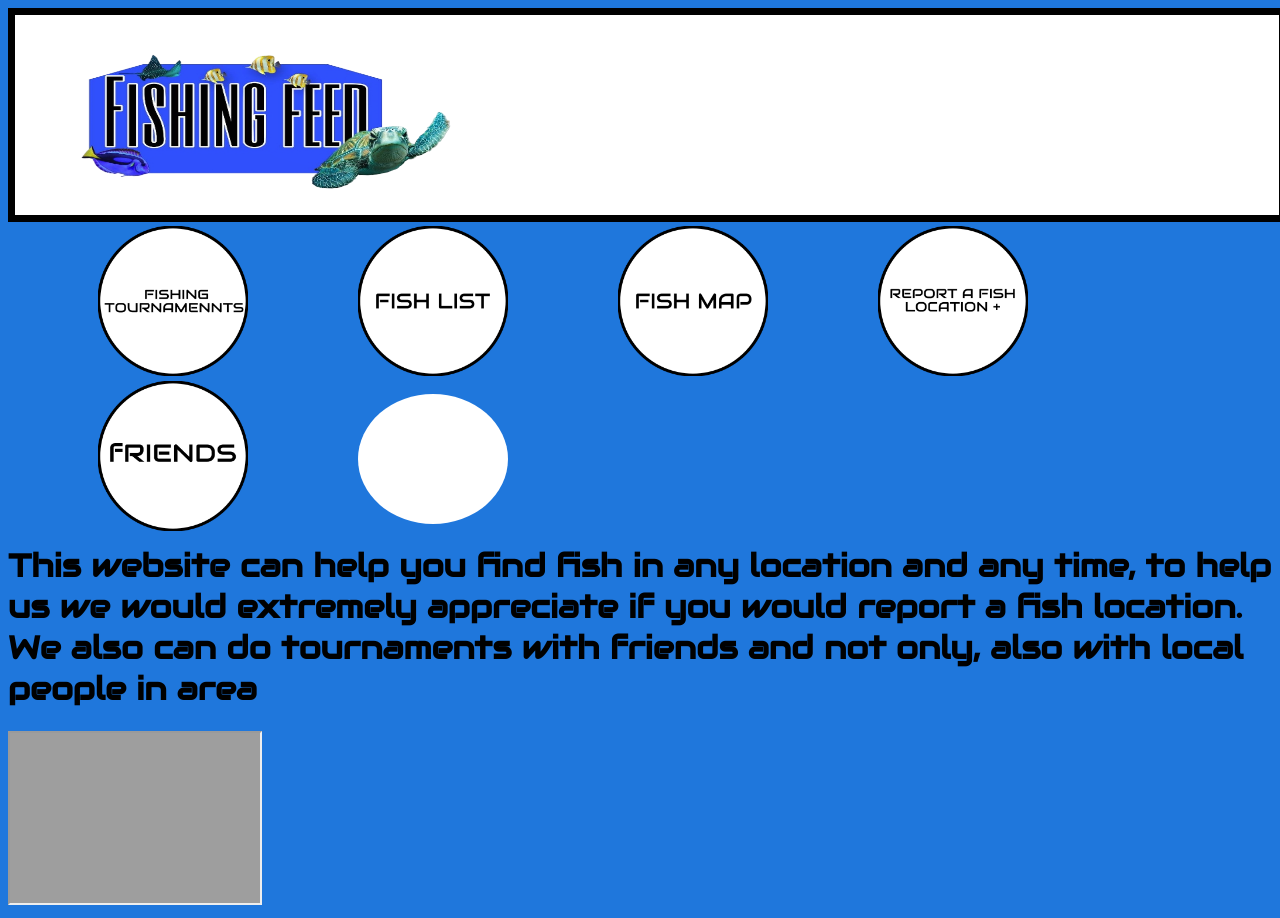
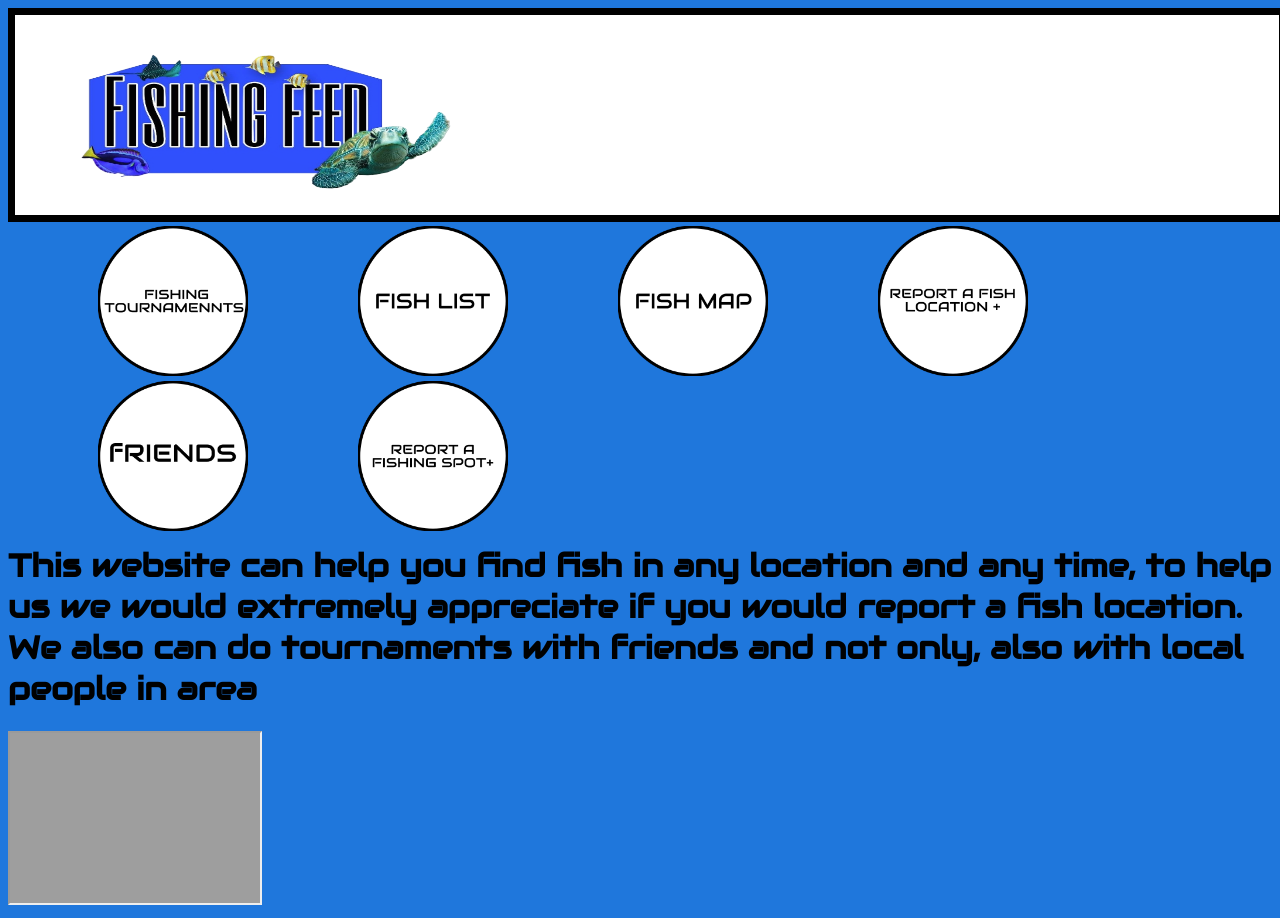
Before and after one commit to kadiro13real/fish-feed, a plain HTML site: page index.html in a window 1280 px wide. Drawn offline with Linux system fonts and the light colour scheme; grey boxes are pictures that could not be loaded.

```diff
--- a/index.html
+++ b/index.html
@@ -84,7 +84,7 @@ body{
         <li class="buttonb"><a id="link" href="http://130.61.177.187/fish_map"><img src="fish_map_button.png" style="width: 150px; height: 150px;" alt="Overlay image"></a></li>
         <li class="buttonb"><a id="link" href="http://130.61.177.187/report"><img src="fish_report_button.png" style="width: 150px; height: 150px;" alt="Overlay image"></a></li>
         <li class="buttonb"><a id="link" href="http://130.61.177.187/friends"><img src="friends_button.png" style="width: 150px; height: 150px;" alt="Overlay image"></a></li>
-        <li class="buttonb"><a id="link" href="http://130.61.177.187/report_spot" hidden><img src="report_spot_button.png" style="width: 150px; height: 150px;" alt="Overlay image"></a></li>
+        <li class="buttonb"><a id="link" href="http://130.61.177.187/report_spot"><img src="report_spot_button.png" style="width: 150px; height: 150px;" alt="Overlay image"></a></li>
 
 </ul>
     <h1>This website can help you find fish in any location and any time, to help us we would extremely appreciate if you would report a fish location. We also can do tournaments with friends and not only, also with local people in area</h1>
```
